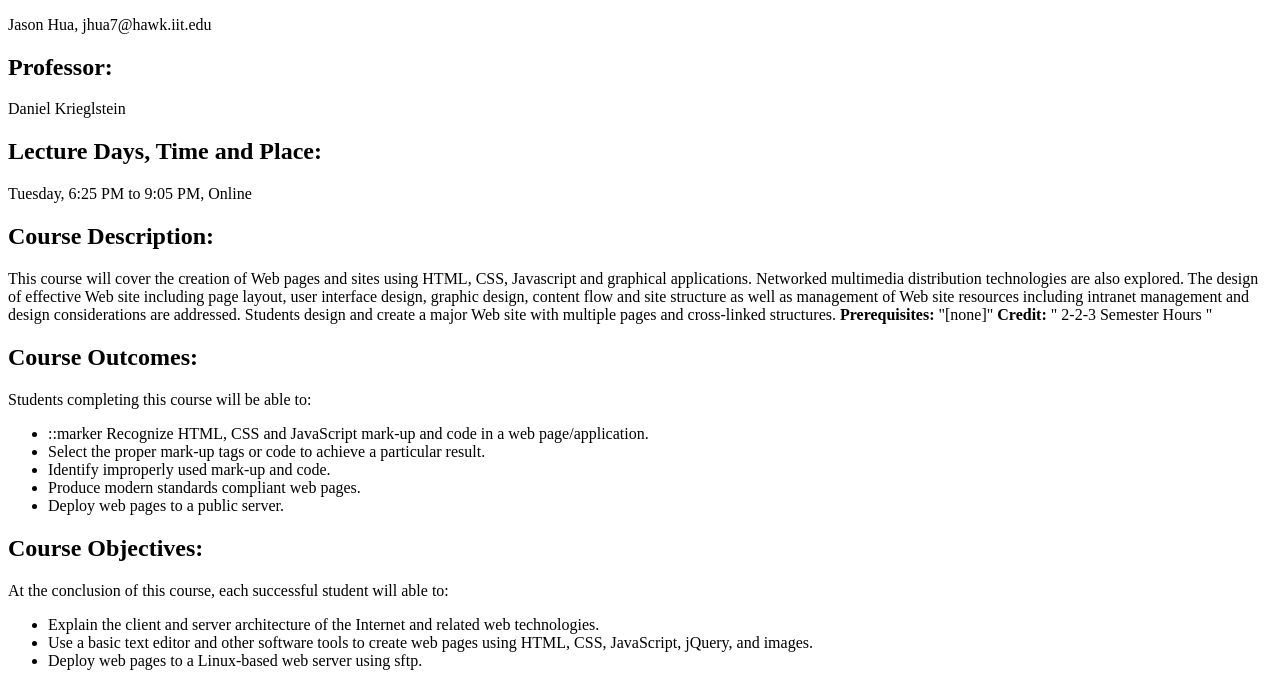
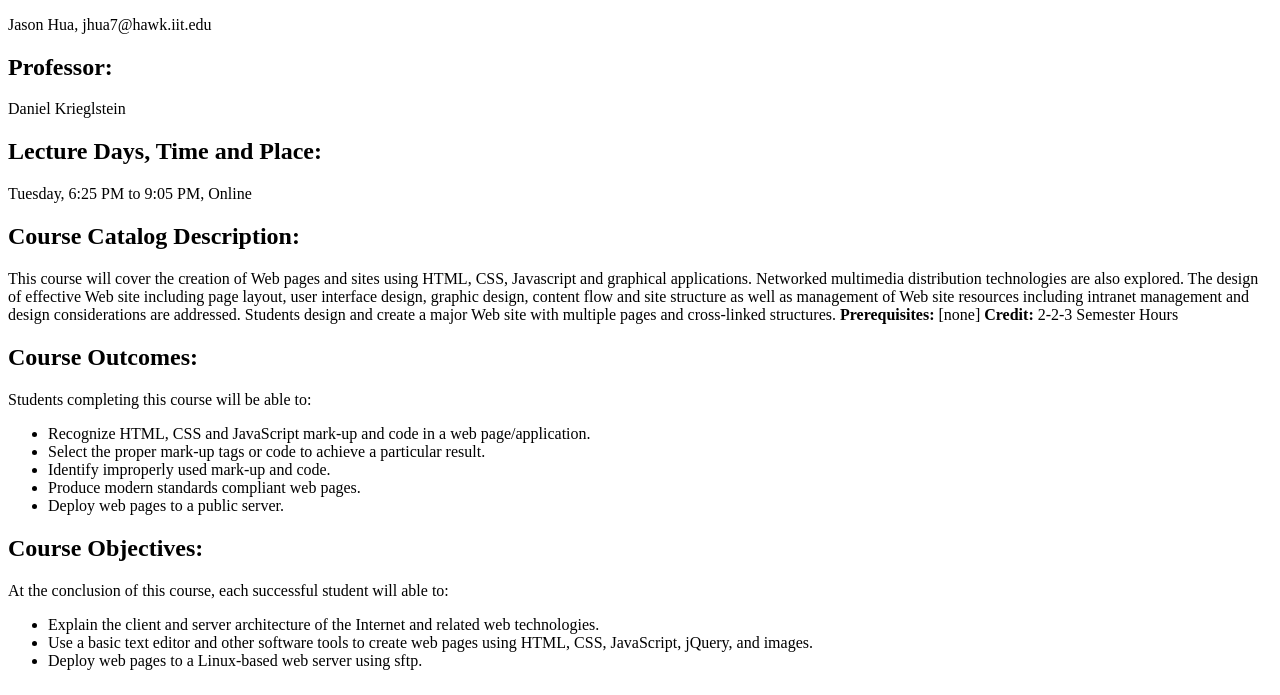
Before and after one commit to Jbhua7/Lab2, a plain HTML site: page index.html in a window 1280 px wide. Shown: the part 105-800 px from the top of the page. Drawn offline with Linux system fonts and the light colour scheme.

Commit message:
Update index.html

```diff
--- a/index.html
+++ b/index.html
@@ -12,22 +12,22 @@
 <p> Daniel Krieglstein </p>
 <h2> Lecture Days, Time and Place: </h2>
 <p> Tuesday, 6:25 PM to 9:05 PM, Online </p>
-<h2> Course Description: </h2>
+<h2> Course Catalog Description: </h2>
 <p>This course will cover the creation of Web pages and sites using HTML, CSS, Javascript and graphical applications. Networked multimedia distribution technologies are also explored. The design of effective Web site including page layout, user interface design, graphic design, content flow and site structure as well as management of Web site resources including intranet management and design considerations are addressed. Students design and create a major Web site with multiple pages and cross-linked structures.
 <span>
 <strong> Prerequisites: </strong>
-"[none]"
+[none]
 </span>
 <strong> Credit: </strong>
 </span>
-" 2-2-3 Semester Hours "
+ 2-2-3 Semester Hours
 </p>
 
 <h2> Course Outcomes: </h2>
 <p>Students completing this course will be able to: </p>
 <ul>
 <li>
-::marker
+
 Recognize HTML, CSS and JavaScript mark-up and code in a web page/application.
 </li>
 <li>
```
